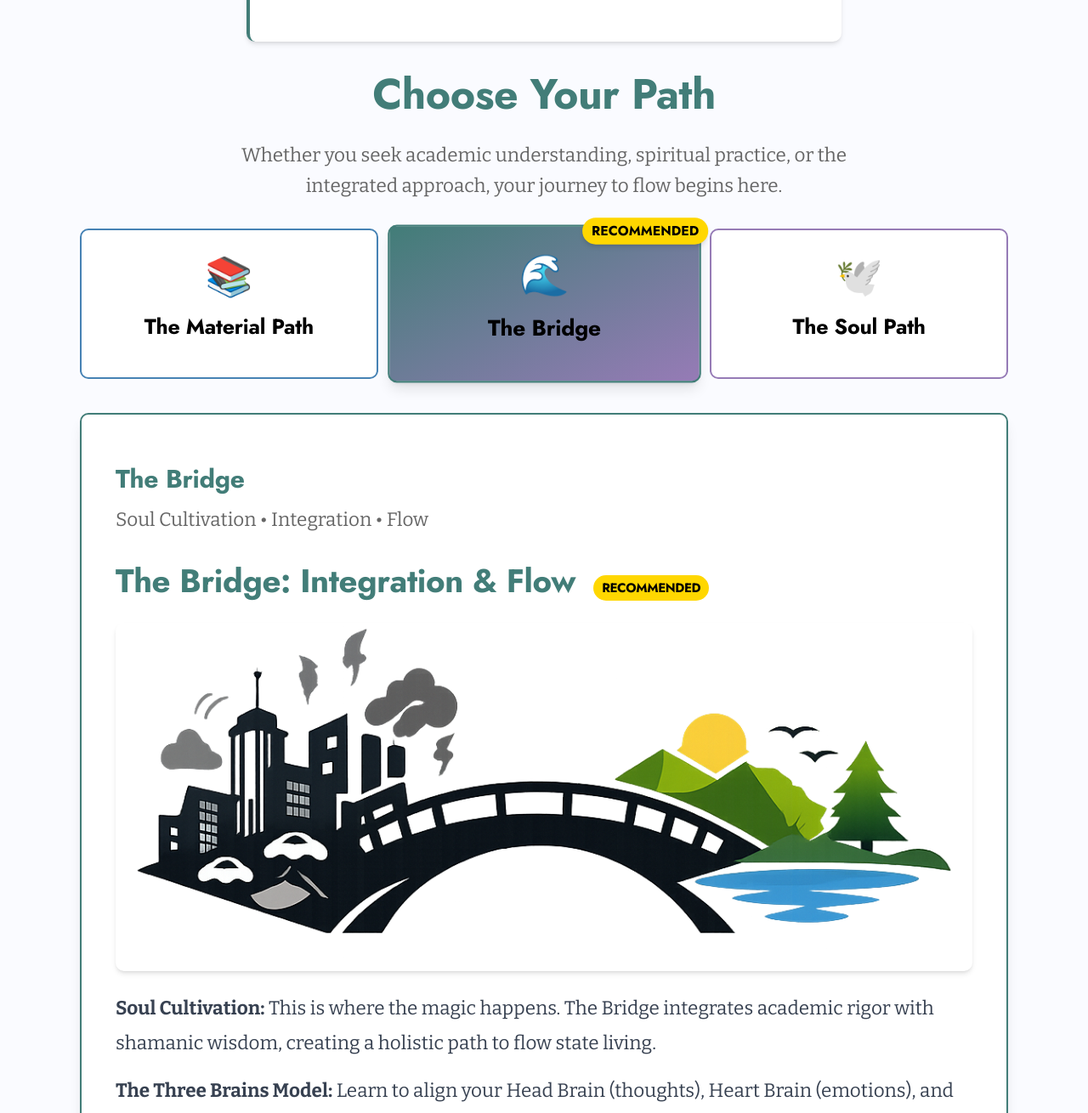
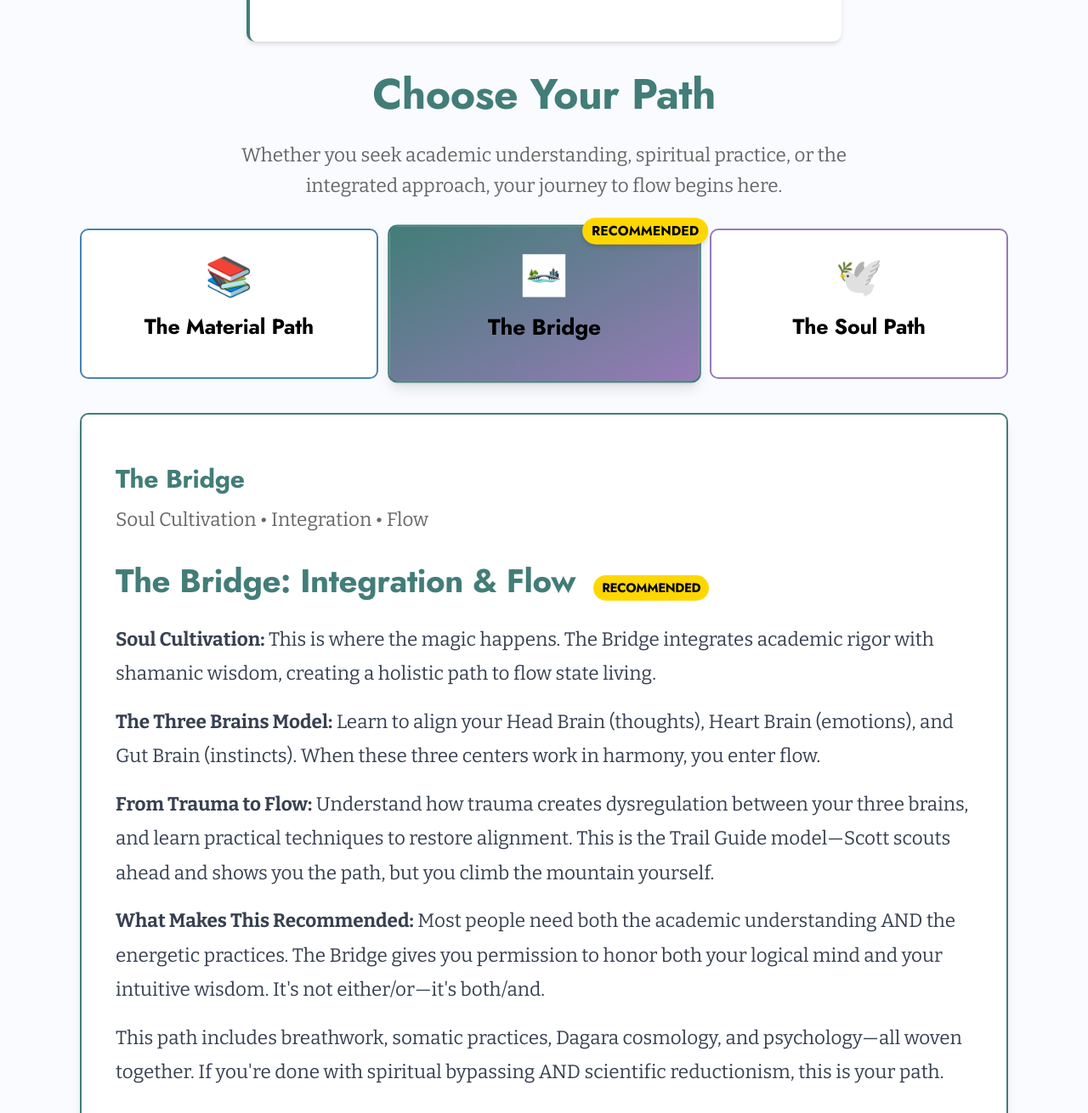
Before and after one commit to samuelmholley1/soulcultivationnow.com, a Next.js app: page / in a window 1280 px wide. Shown: the part 833-2143 px from the top of the page at 85% size. Built offline with nearby package versions, Linux system fonts and the light colour scheme.

Commit message:
Replace wave emoji with new bridge icon and preserve complex bridge image

```diff
--- a/src/app/page.tsx
+++ b/src/app/page.tsx
@@ -43,7 +43,7 @@ export default function HomePage() {
     bridge: {
       title: 'The Bridge',
       subtitle: 'Soul Cultivation • Integration • Flow',
-      emoji: '🌊',
+      emoji: '/images/bridge_icon.png',
       color: '#427d78',
       description: 'Where ancient wisdom meets modern psychology. Move from trauma to flow. Align your Three Brains. This is the integrated path.',
       recommended: true,
@@ -52,18 +52,6 @@ export default function HomePage() {
           <h3 className="font-['Jost',sans-serif] font-bold text-[#427d78]" style={{ fontSize: 'clamp(1.5rem, 3vw, 2rem)', marginBottom: 'var(--space-4)' }}>
             The Bridge: Integration & Flow <span className="inline-block bg-[#FFD700] text-[#000] rounded-full text-xs font-bold" style={{ padding: '0.25rem 0.5rem', marginLeft: '0.5rem' }}>RECOMMENDED</span>
           </h3>
-
-          <div style={{ marginBottom: 'var(--space-4)' }}>
-            <Image
-              src="/images/bridge.png"
-              alt="Bridge connecting city and nature - integration of material and spiritual paths"
-              width={1200}
-              height={400}
-              className="w-full rounded-lg shadow-md"
-              style={{ objectFit: 'cover' }}
-              priority
-            />
-          </div>
 
           <p style={{ marginBottom: 'var(--space-3)' }}>
             <strong>Soul Cultivation:</strong> This is where the magic happens. The Bridge integrates academic rigor with shamanic wisdom, creating a holistic path to flow state living.
@@ -191,7 +179,15 @@ export default function HomePage() {
                 <div className="absolute -top-2 -right-2 bg-[#FFD700] text-[#000] font-['Jost',sans-serif] font-bold rounded-full shadow-md px-2 py-1 text-xs">
                   RECOMMENDED
                 </div>
-                <div className="text-4xl mb-2">🌊</div>
+                <div className="mb-2 flex justify-center">
+                  <Image
+                    src="/images/bridge_icon.png"
+                    alt="Bridge icon"
+                    width={48}
+                    height={48}
+                    className="object-contain"
+                  />
+                </div>
                 <h3 className="text-xl font-['Jost',sans-serif] font-bold">The Bridge</h3>
               </button>
 
```
Also changed, not shown: public/images/bridge_icon.png (added), public/images/bridge_icon_complex.png (renamed from public/images/bridge.png).
